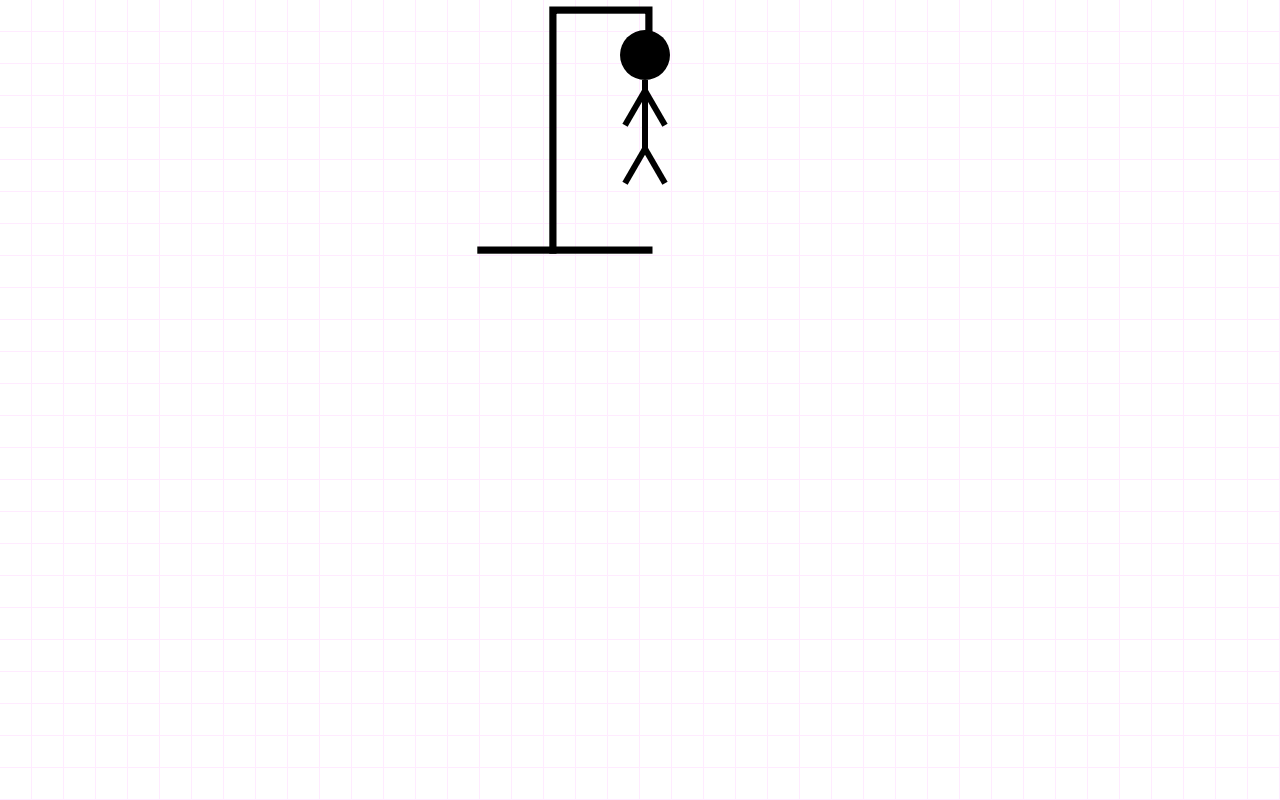
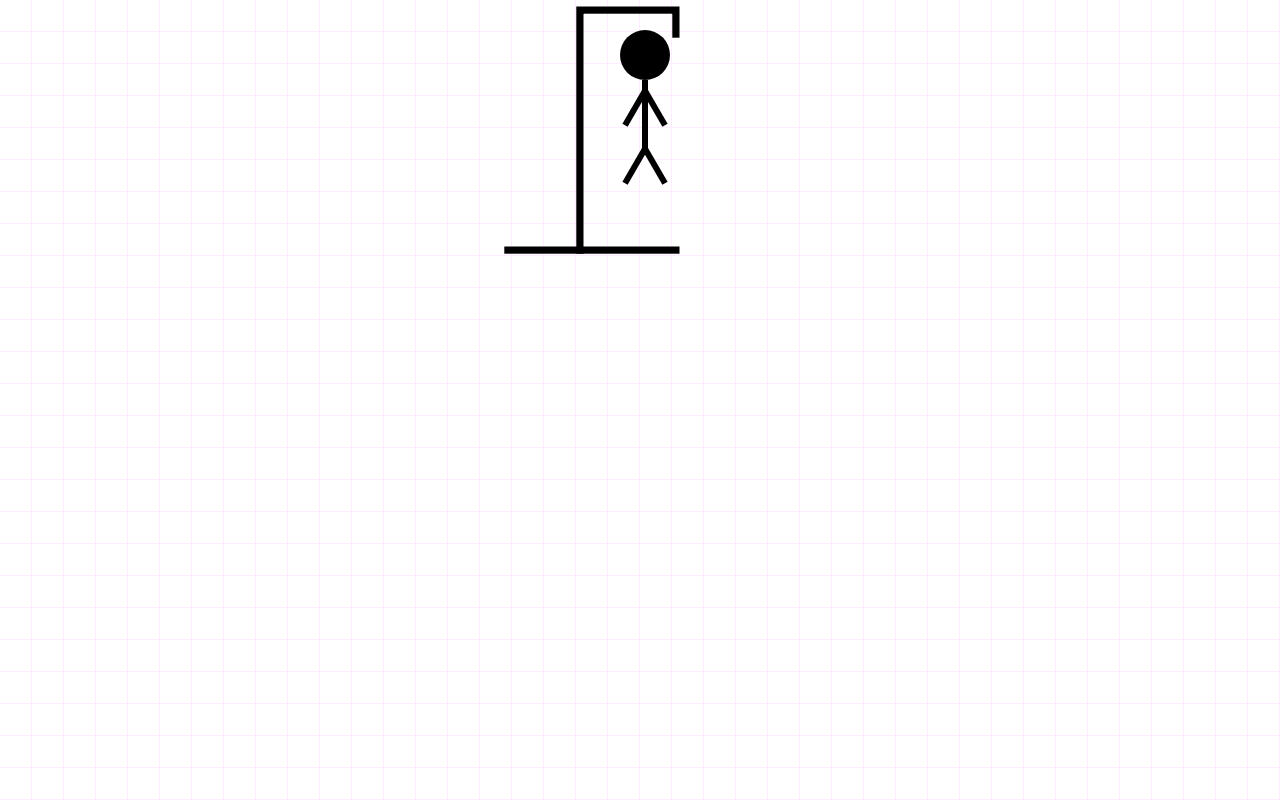
Before and after one commit to alvescleiton/hangman, a Next.js app: page / in a window 1280 px wide. Built offline with nearby package versions, Linux system fonts and the light colour scheme.

Commit message:
Changing component name and fix image position

```diff
--- a/src/components/Gibbet/index.tsx
+++ b/src/components/Gibbet/index.tsx
@@ -1,11 +1,11 @@
 import Person from "../Person"
-import { Container } from "./styles"
+import { ImgBackground } from "./styles"
 
 const Gibbet = () => {
   return (
-    <Container>
+    <ImgBackground>
       <Person />
-    </Container>
+    </ImgBackground>
   )
 }
 
--- a/src/components/Gibbet/styles.ts
+++ b/src/components/Gibbet/styles.ts
@@ -1,9 +1,10 @@
 import styled from 'styled-components'
 
-export const Container = styled.div`
+export const ImgBackground = styled.div`
+  position: relative;
   background-image: url(/assets/img/gibbet.png);
   background-repeat: no-repeat;
-  background-position: 20% top;
+  background-position: 35% top;
   width: 100%;
   height: 260px;
 `
```
